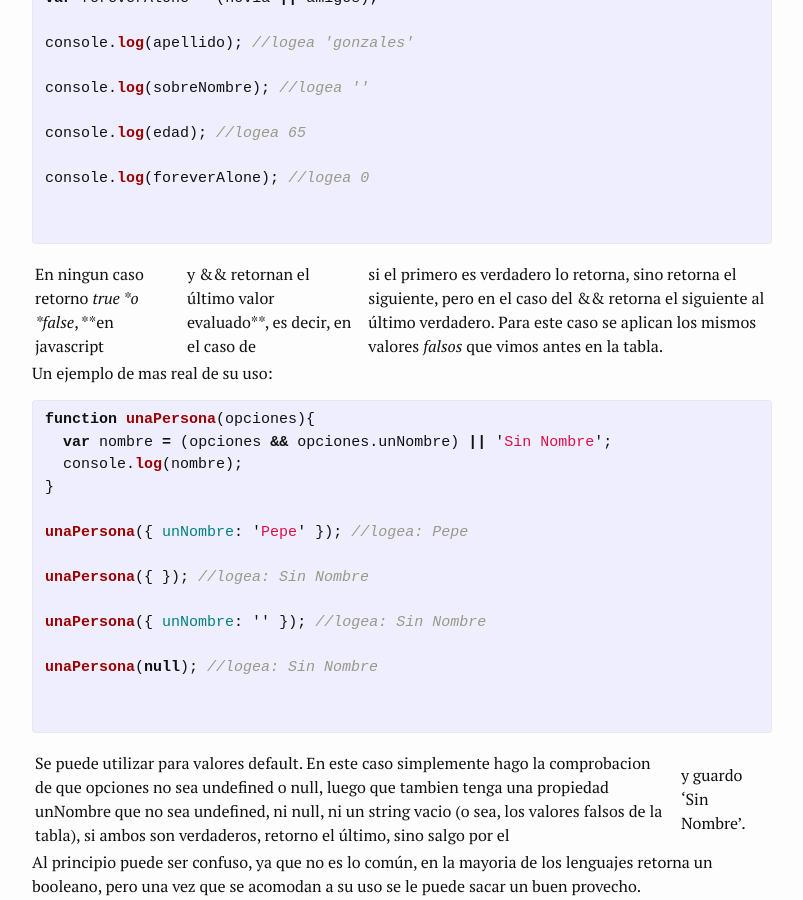
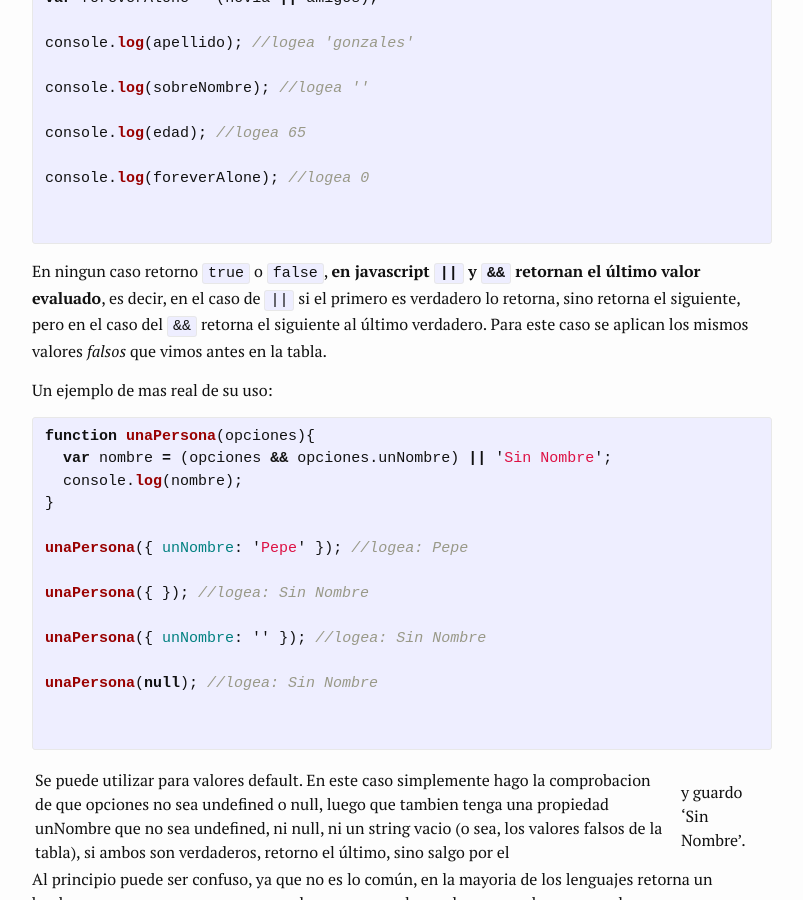
Before and after one commit to fernetjs/fernetjs.github.io, a Jekyll site: the page built from _posts/2012-04-08-valores-falsos-y-verdaderos.md, in a window 1280 px wide and 900 px high, scrolled down 2196 px. Shown: the whole window, without its empty margins (238-1041 px from the left). Built offline with Jekyll 4.4.1, drawn with Linux system fonts in a browser that asks for light colours; comment, search, counter and statistics services are not loaded.

Commit message:
manual fix: escaped || and && to avoid kramdown formatting as a table

```diff
--- a/_posts/2012-04-08-valores-falsos-y-verdaderos.md
+++ b/_posts/2012-04-08-valores-falsos-y-verdaderos.md
@@ -102,7 +102,7 @@ console.log(edad); //logea 65
 console.log(foreverAlone); //logea 0
  {% endhighlight %}
 
-En ningun caso retorno *true *o *false*, **en javascript || y && retornan el último valor evaluado**, es decir, en el caso de || si el primero es verdadero lo retorna, sino retorna el siguiente, pero en el caso del && retorna el siguiente al último verdadero. Para este caso se aplican los mismos valores *falsos* que vimos antes en la tabla.
+En ningun caso retorno `true` o `false`, **en javascript `||` y `&&` retornan el último valor evaluado**, es decir, en el caso de `||` si el primero es verdadero lo retorna, sino retorna el siguiente, pero en el caso del `&&` retorna el siguiente al último verdadero. Para este caso se aplican los mismos valores *falsos* que vimos antes en la tabla.
 
 Un ejemplo de mas real de su uso:
 
```
